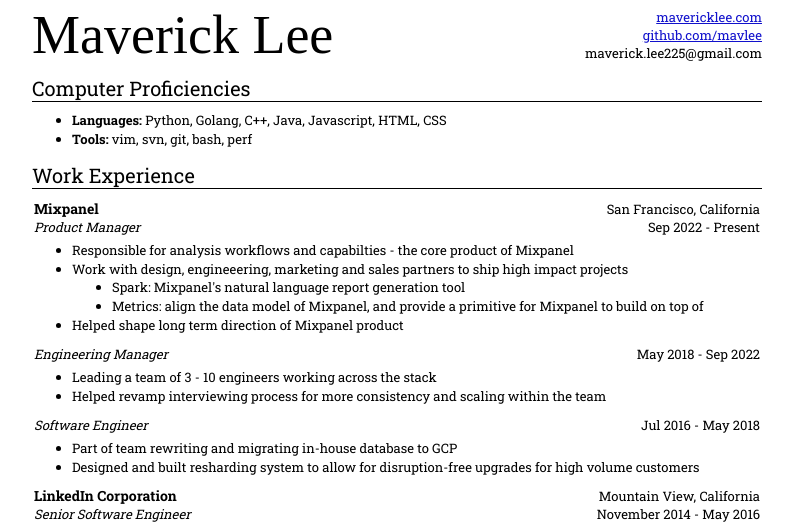
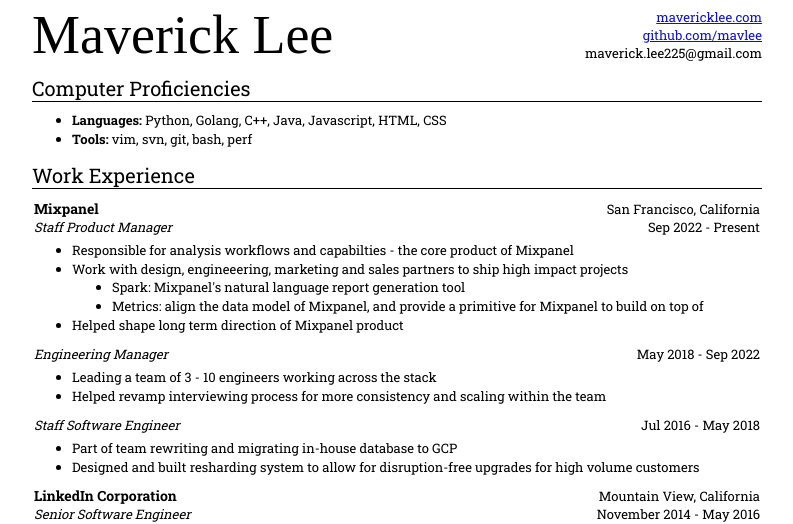
Before and after one commit to mavlee/mavlee.github.com, a Jekyll site: the page resume/index.html, which Jekyll copies as it is, in a window 1280 px wide. Shown: the top 524 px of the page, without its empty margins (243-1036 px from the left). Built offline with Jekyll 4.4.1, drawn with Linux system fonts in a browser that asks for light colours; some web fonts are replaced.

Commit message:
Update index.html

```diff
--- a/resume/index.html
+++ b/resume/index.html
@@ -36,7 +36,7 @@
           <td class="right">San Francisco, California</td>
         </tr>
         <tr>
-          <td class="left job-title">Product Manager</td>
+          <td class="left job-title">Staff Product Manager</td>
           <td class="right">Sep 2022 - Present</td>
         </tr>
       </table>
@@ -64,7 +64,7 @@
 
       <table>
         <tr>
-          <td class="left job-title">Software Engineer</td>
+          <td class="left job-title">Staff Software Engineer</td>
           <td class="right">Jul 2016 - May 2018</td>
         </tr>
       </table>
```
